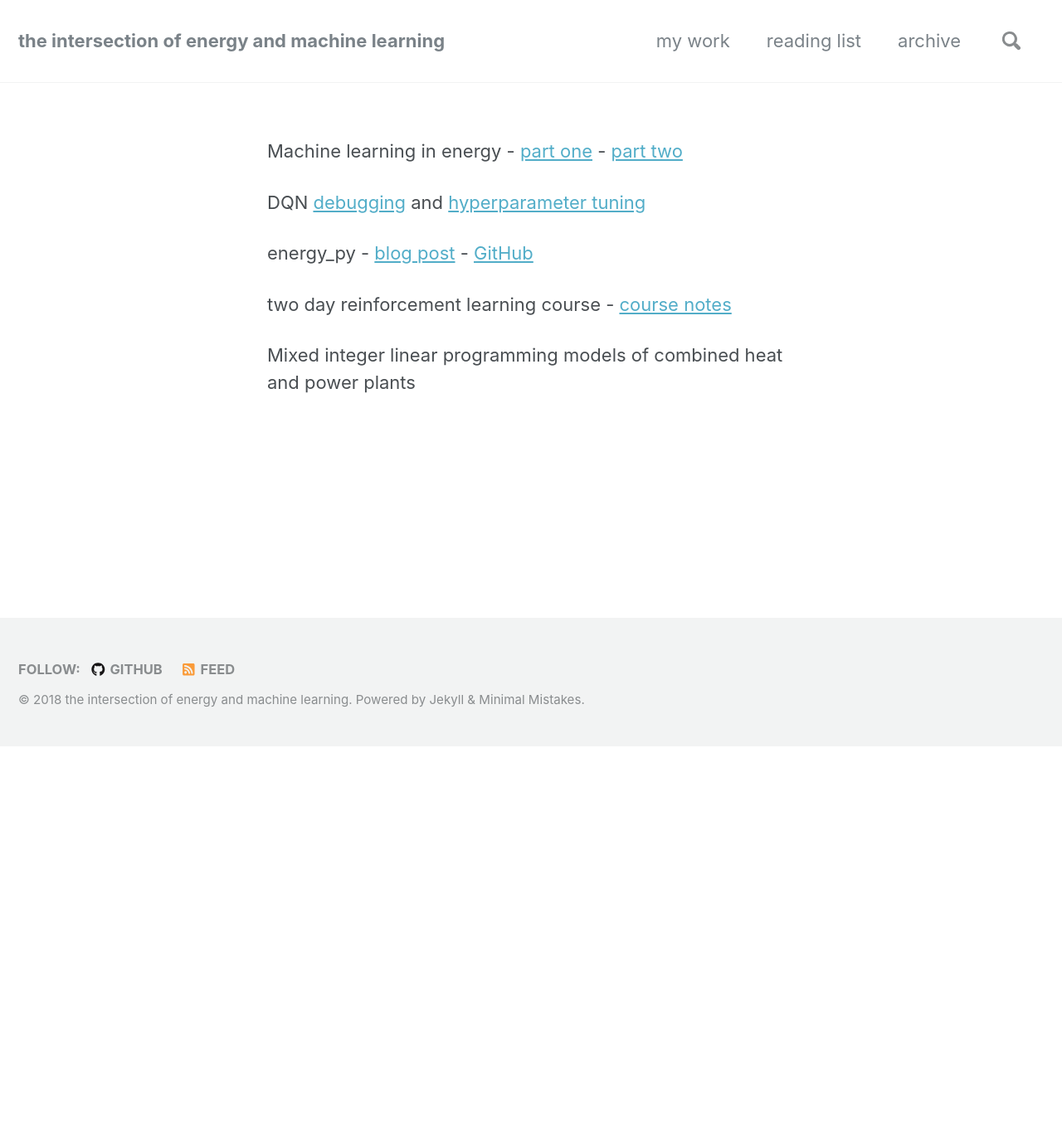
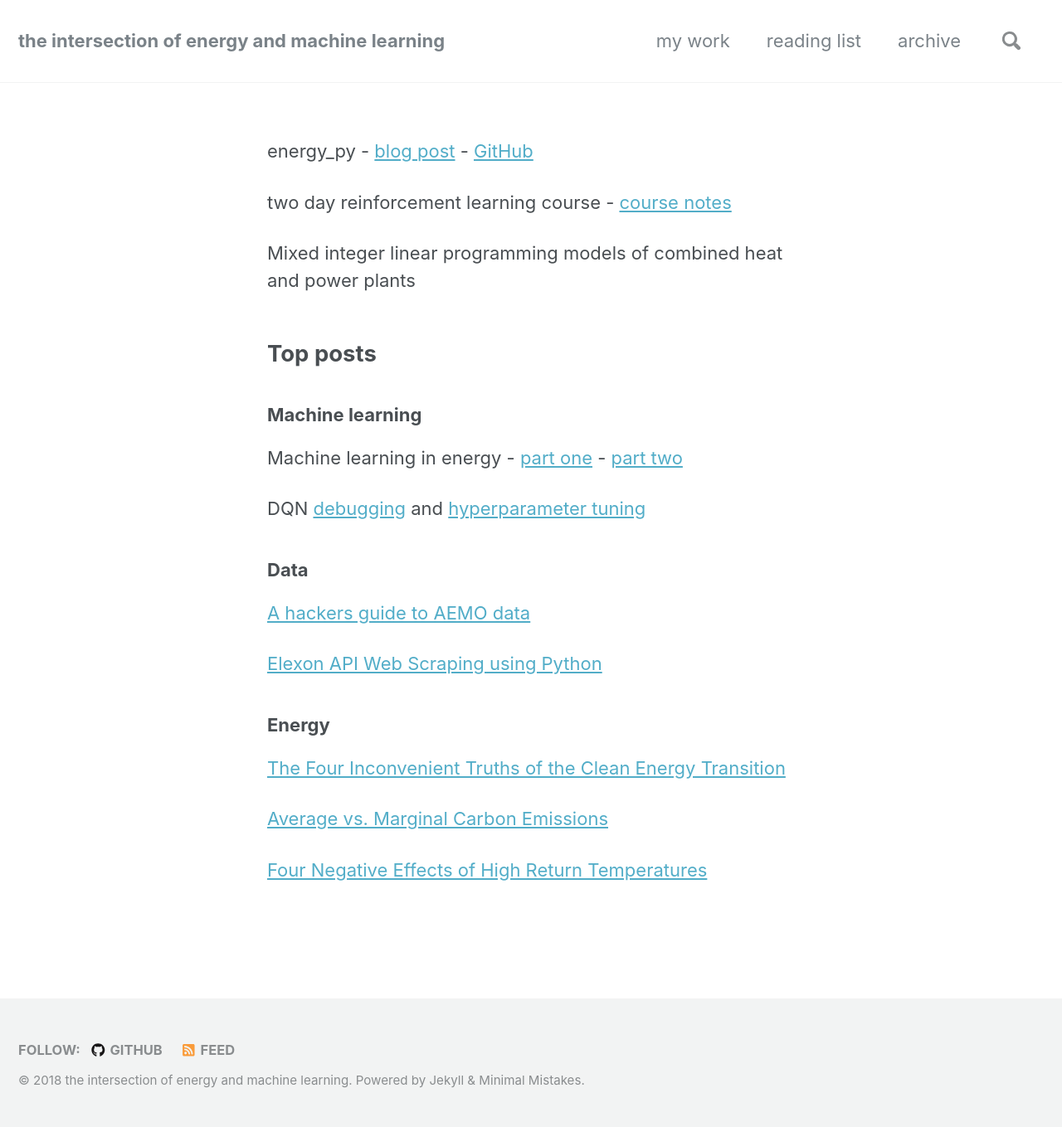
Before and after one commit to ADGEfficiency/adgefficiency.github.io, a Jekyll site: the page built from _pages/top_posts.md, in a window 1280 px wide. Shown: the whole page at 83% size. Built offline with Jekyll 4.4.1, drawn with Linux system fonts in a browser that asks for light colours; nearby versions of some CDN libraries; before the commit the page ends 900 px from its top, so only the background shows below that.

Commit message:
drafting

```diff
--- a/_pages/top_posts.md
+++ b/_pages/top_posts.md
@@ -5,12 +5,30 @@ permalink: /top_posts/
 
 ---
 
-Machine learning in energy - [part one](https://www.adgefficiency.com/machine-learning-in-energy-part-one/) - [part two](https://www.adgefficiency.com/machine-learning-in-energy-part-two/)
-
-DQN [debugging](https://www.adgefficiency.com/dqn-debugging/) and [hyperparameter tuning](https://www.adgefficiency.com/dqn-tuning/)
-
 energy_py - [blog post](https://www.adgefficiency.com/energy_py-reinforcement-learning-for-energy-systems/) - [GitHub](https://github.com/ADGEfficiency/energy_py)
 
 two day reinforcement learning course - [course notes](https://github.com/ADGEfficiency/dsr_rl)
 
 Mixed integer linear programming models of combined heat and power plants
+
+## Top posts
+
+### Machine learning
+
+Machine learning in energy - [part one](https://www.adgefficiency.com/machine-learning-in-energy-part-one/) - [part two](https://www.adgefficiency.com/machine-learning-in-energy-part-two/)
+
+DQN [debugging](https://www.adgefficiency.com/dqn-debugging/) and [hyperparameter tuning](https://www.adgefficiency.com/dqn-tuning/)
+
+### Data
+
+[A hackers guide to AEMO data](https://www.adgefficiency.com/hackers-aemo/)
+
+[Elexon API Web Scraping using Python](https://www.adgefficiency.com/elexon-api-web-scraping-using-python/)
+
+### Energy
+
+[The Four Inconvenient Truths of the Clean Energy Transition](https://www.adgefficiency.com/four-inconvenient-truths-clean-energy-transition/)
+
+[Average vs. Marginal Carbon Emissions](https://www.adgefficiency.com/energy-basics-average-vs-marginal-carbon-emissions/)
+
+[Four Negative Effects of High Return Temperatures](https://www.adgefficiency.com/energy-basics-four-negative-effects-of-high-return-temperatures/)
```
Also changed, not shown: _posts/2017-10-30-jevons-paradox.md (+1 -1 lines).
